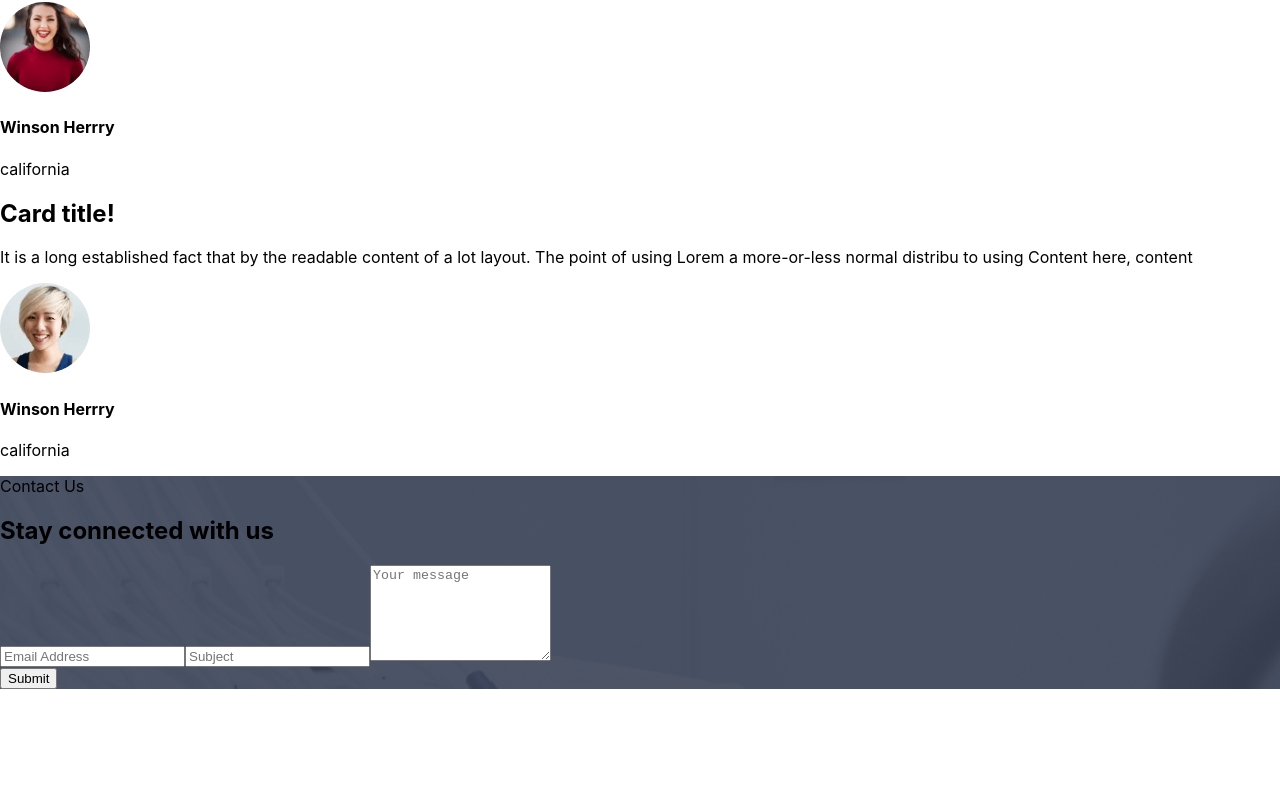
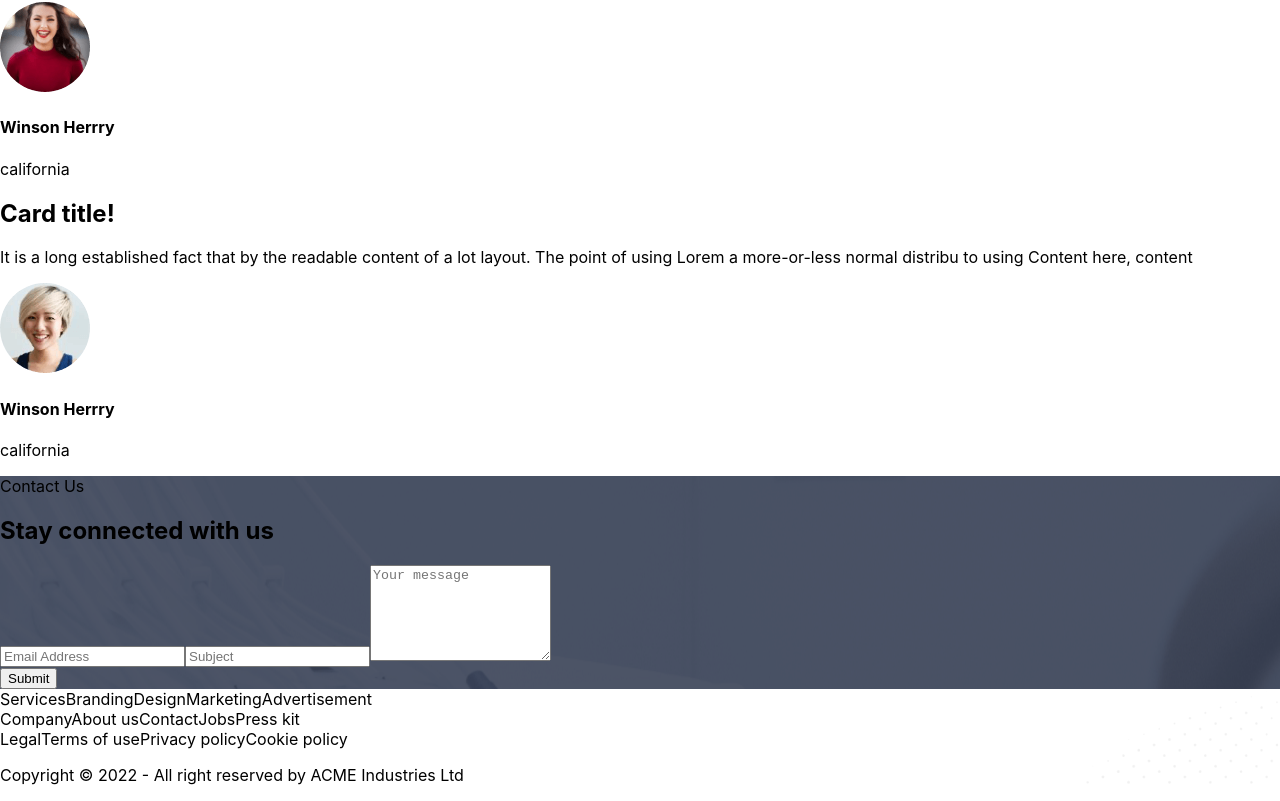
Before and after one commit to nurulamin092/doctors-portal-client, a React (Create React App) app: page / in a window 1280 px wide. Shown: the part 6351-7152 px from the top of the page. Before the commit the page ends 7040 px from the top, so only its background shows below. Built offline with nearby package versions, Linux system fonts and the light colour scheme.

Commit message:
footer added

```diff
--- a/src/Pages/Home/Home.js
+++ b/src/Pages/Home/Home.js
@@ -6,6 +6,7 @@
 import MakeAppointment from './MakeAppointment';
 import Testimonial from './Testimonial';
 import Contract from './Contract';
+import Footer from '../Shared/Footer';
 
 const Home = () => {
     return (
@@ -17,6 +18,7 @@
             <MakeAppointment></MakeAppointment>
             <Testimonial></Testimonial>
             <Contract></Contract>
+            <Footer></Footer>
         </div>
     );
 };
--- /dev/null
+++ b/src/Pages/Shared/Footer.js
@@ -0,0 +1,41 @@
+import React from 'react';
+import footerImg from '../../assets/images/footer.png';
+const Footer = () => {
+    return (
+        <footer style={
+            {
+                background: `url(${footerImg})`, backgroundSize: 'cover'
+            }
+        } class=" p-10"  >
+            <div className='footer'>
+                <div>
+                    <span class="footer-title">Services</span>
+                    <a class="link link-hover">Branding</a>
+                    <a class="link link-hover">Design</a>
+                    <a class="link link-hover">Marketing</a>
+                    <a class="link link-hover">Advertisement</a>
+                </div>
+                <div>
+                    <span class="footer-title">Company</span>
+                    <a class="link link-hover">About us</a>
+                    <a class="link link-hover">Contact</a>
+                    <a class="link link-hover">Jobs</a>
+                    <a class="link link-hover">Press kit</a>
+                </div>
+                <div>
+                    <span class="footer-title">Legal</span>
+                    <a class="link link-hover">Terms of use</a>
+                    <a class="link link-hover">Privacy policy</a>
+                    <a class="link link-hover">Cookie policy</a>
+                </div>
+            </div>
+            <div className='my-10 text-center'>
+                <div>
+                    <p>Copyright © 2022 - All right reserved by ACME Industries Ltd</p>
+                </div>
+            </div>
+        </footer>
+    );
+};
+
+export default Footer;
```
